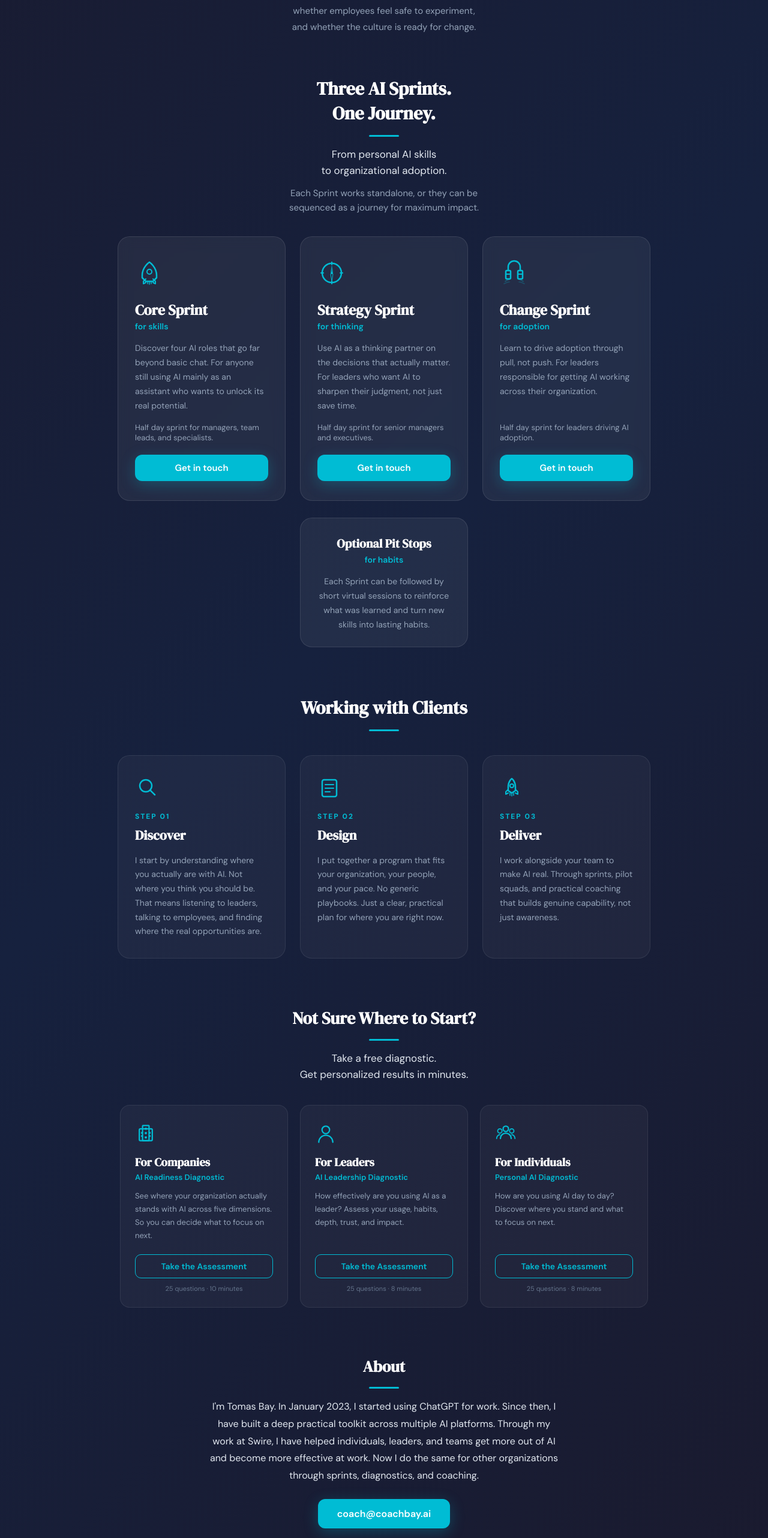
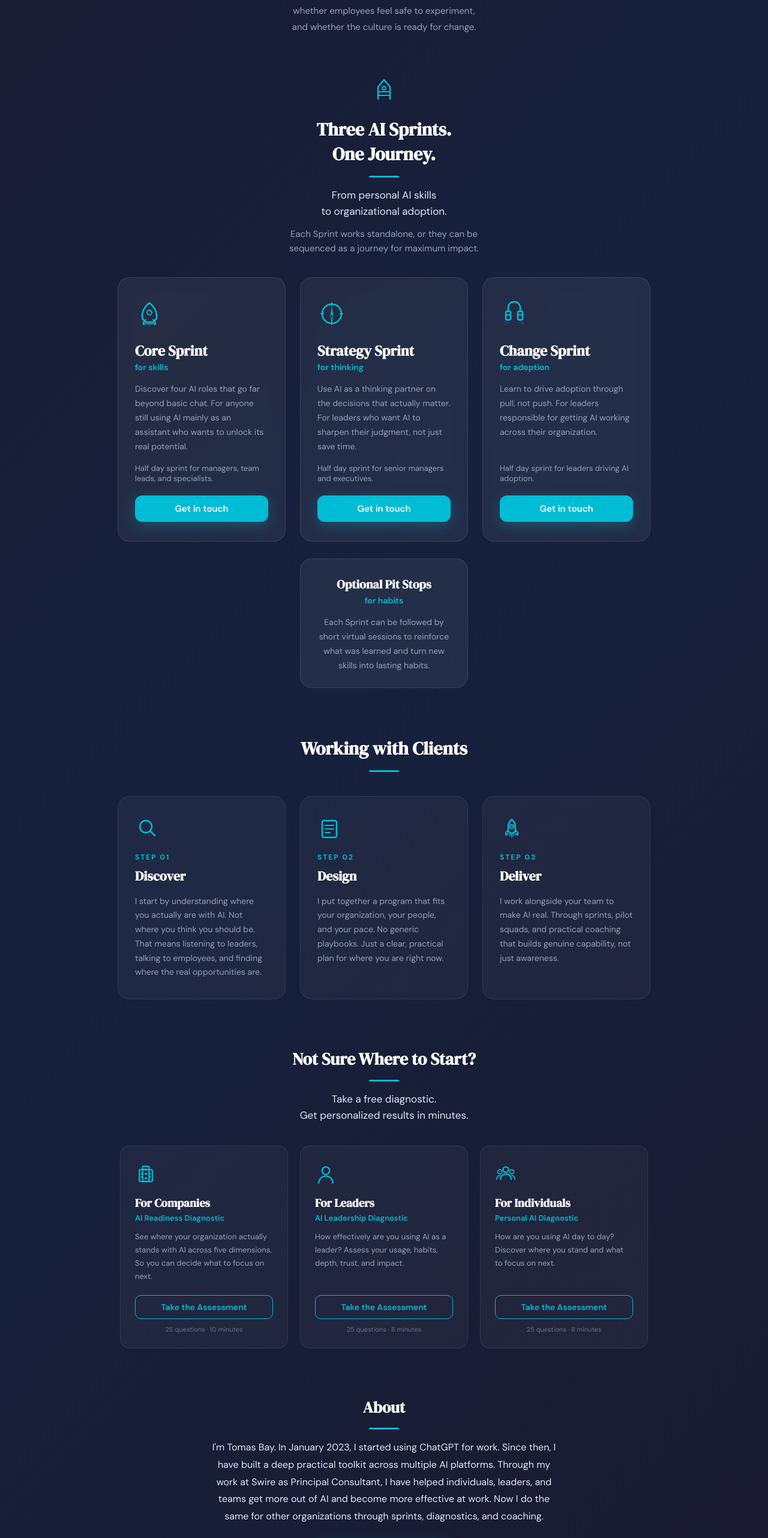
Before and after one commit to coachbay/site, a React (Vite) app: page / in a window 1280 px wide. Shown: the part 782-3346 px from the top of the page at 60% size. Built offline with nearby package versions, Linux system fonts and the light colour scheme.

Commit message:
Add icon before sprints heading, add Principal Consultant to About

```diff
--- a/LandingPage.jsx
+++ b/LandingPage.jsx
@@ -256,6 +256,14 @@ export default function LandingPage({ onNavigate }) {
         padding: "20px 24px 20px",
       }}>
         <div style={{ textAlign: "center", marginBottom: 36 }}>
+          <div style={{ marginBottom: 20, display: "flex", justifyContent: "center" }}>
+            <svg width="48" height="48" viewBox="0 0 48 48" fill="none">
+              <path d="M14 38V18l10-12 10 12v20" stroke={CYAN} strokeWidth="2.5" strokeLinecap="round" strokeLinejoin="round" fill="none"/>
+              <line x1="14" y1="26" x2="34" y2="26" stroke={CYAN} strokeWidth="2" strokeLinecap="round"/>
+              <line x1="14" y1="32" x2="34" y2="32" stroke={CYAN} strokeWidth="2" strokeLinecap="round"/>
+              <circle cx="24" cy="20" r="3" stroke={CYAN} strokeWidth="2" fill="none"/>
+            </svg>
+          </div>
           <h2 style={{
             fontFamily: "'DM Serif Display', serif",
             fontSize: 30,
@@ -638,7 +646,7 @@ export default function LandingPage({ onNavigate }) {
           lineHeight: 1.8,
           margin: "0 0 24px",
         }}>
-          I'm Tomas Bay. In January 2023, I started using ChatGPT for work. Since then, I have built a deep practical toolkit across multiple AI platforms. Through my work at Swire, I have helped individuals, leaders, and teams get more out of AI and become more effective at work. Now I do the same for other organizations through sprints, diagnostics, and coaching.
+          I'm Tomas Bay. In January 2023, I started using ChatGPT for work. Since then, I have built a deep practical toolkit across multiple AI platforms. Through my work at Swire as Principal Consultant, I have helped individuals, leaders, and teams get more out of AI and become more effective at work. Now I do the same for other organizations through sprints, diagnostics, and coaching.
         </p>
         <a href="mailto:coach@coachbay.ai" style={{
           display: "inline-block",
```
Also changed, not shown: 4 other files (tests, documents, lock files or other folders).
